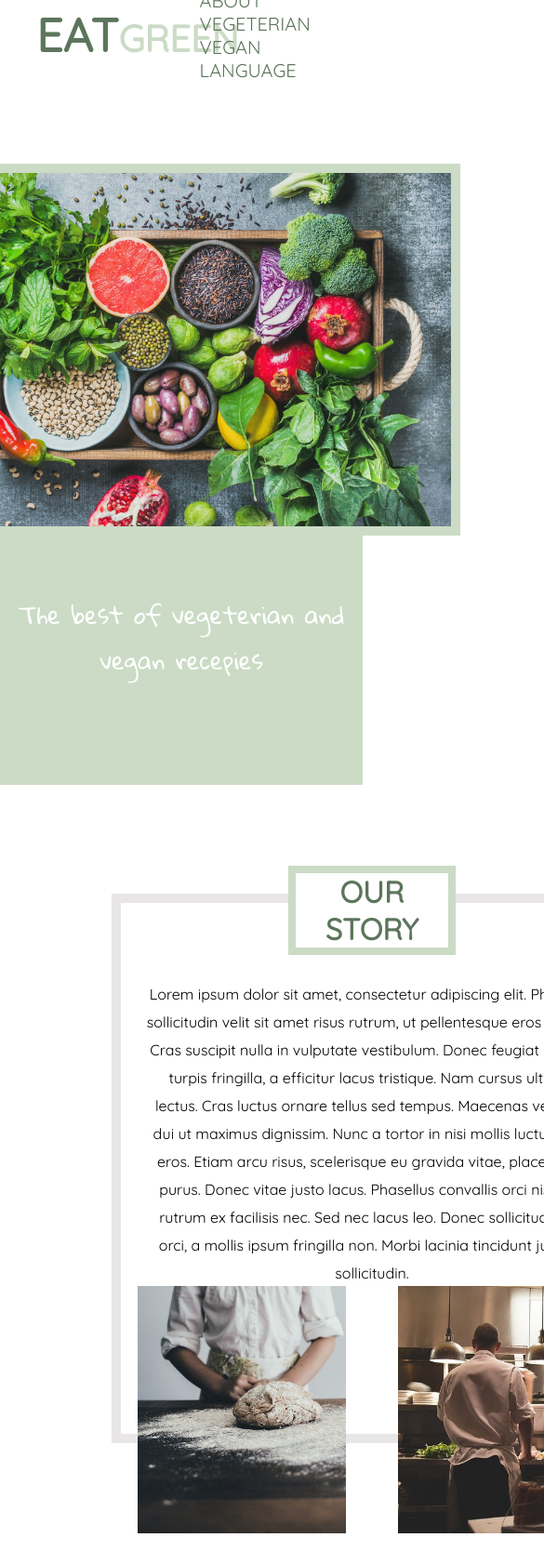
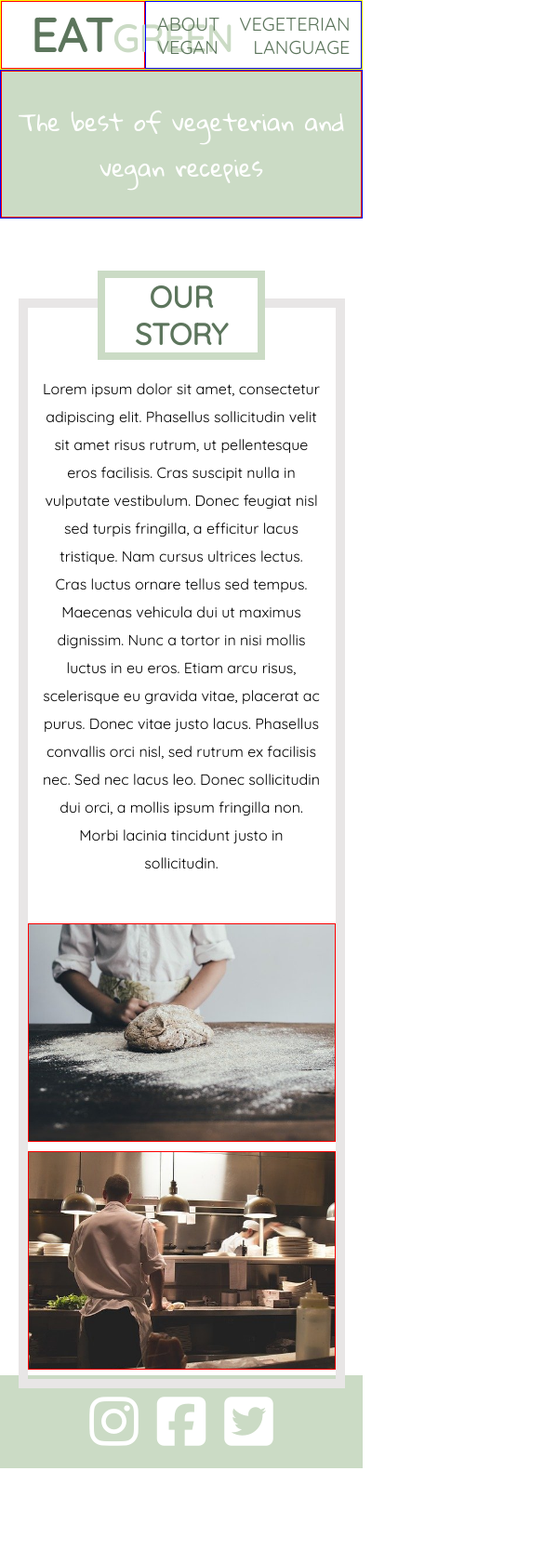
Before and after one commit to sirisandnes/Freaky-Friday, a plain HTML site: page index.html in a window 390 px wide. Shown: the top 1682 px of the page at 93% size, 585 px wide, since content can reach past the window. After the commit the page ends 1579 px from the top, so only its background shows below. Drawn offline with Linux system fonts and the light colour scheme.

Commit message:
før ny header

```diff
--- /dev/null
+++ b/dynamic.css
@@ -0,0 +1,186 @@
+*
+{
+    box-sizing: border-box;
+    margin: 0;
+    padding: 0;
+    font-family: 'Quicksand', sans-serif;
+}
+
+
+@media only screen and (max-width: 1100px)
+{
+    .box-type1
+    {
+        width:40%;
+
+    }
+    .box-type2
+    {
+        width:60%;
+
+    }
+    .box-type2 ul
+    {
+        width:90%;
+    }
+    .about-element1
+    {
+        width:90%;
+    }
+
+    .about-element2
+    {
+     width: 90%;
+    }
+
+    .about-bilde
+    {
+        width:40%;
+    }
+
+}
+
+@media only screen and (max-width: 800px)
+
+{
+
+
+    .wrapper-about
+    {
+    width:100%;
+    height:100%;
+    display: flex;
+    flex-direction: column;
+    justify-content: center;
+    text-align: center;
+    margin-top: 100px;
+    }
+
+    .about-element1
+    {
+    border:10px solid #E8E6E6;
+    width:90%;
+    height: 700px;
+    display:flex;
+    flex-direction: column;
+    align-items: center;
+    border-bottom: white;
+    padding-bottom: 50px;
+
+    }
+    .about-element2
+    {
+
+    width:90%;
+    height: 300px;
+    display: flex;
+    flex-direction: row;
+    justify-content: space-around;
+    border-left: 10px solid #E8E6E6;
+    border-right:10px solid #E8E6E6;
+    border-bottom: 10px solid #E8E6E6;
+
+    }
+    .about-bilde
+    {
+
+    width:40%;
+    height:100%;
+    overflow: hidden;
+
+
+    }
+
+    .about-bilde img
+    {
+    width: 400px;
+    object-fit: cover;
+    }
+
+
+}
+
+@media only screen and (max-width: 600px)
+{
+    body
+    {
+        background-image: none;
+    }
+    .wrapper-frontpage
+    {
+        border:1px solid blue;
+        height: 160px;
+        margin-bottom: 50px;
+    }
+    .frontpage
+    {
+        display: none;
+    }
+    .frontpage-undertext
+    {
+        border:1px solid red;
+        background-color: #CBDBC5;
+        padding:0;
+        height: 160px;
+        display: flex;
+        justify-content: center;
+        align-items: center;
+
+    }
+    .wrapper-about
+    {
+    width:100%;
+    display: flex;
+    flex-direction: column;
+    justify-content: center;
+    text-align: center;
+    margin-top: 300px;
+    }
+
+    .about-element1
+    {
+    border:10px solid #E8E6E6;
+    width:90%;
+    height: 700px;
+    display:flex;
+    flex-direction: column;
+    align-items: center;
+    border-bottom: white;
+    padding-bottom: 50px;
+    }
+
+    .about-element2
+    {
+
+    width:90%;
+    height:500px;
+    display: flex;
+    flex-direction: column;
+    border-left: 10px solid #E8E6E6;
+    border-right:10px solid #E8E6E6;
+    border-bottom: 10px solid #E8E6E6;
+    align-items: center;
+    margin-bottom: 100px;
+
+    }
+    .about-bilde
+    {
+
+       border:1px solid red;
+       width:100%;
+       margin-bottom: 10px;
+
+
+    }
+
+    .about-bilde img
+    {
+       height:100%;
+    }
+
+    .footer
+    {
+        margin-top: 100px;
+    }
+
+}
--- a/index.css
+++ b/index.css
@@ -33,14 +33,25 @@ html, body {
     top:0;
     position: fixed;
     background-color: white;
+    border:1px solid yellow;
 }
 
-.box-type1
+ .box-type1
 {
     width:50%;
     display: flex;
     justify-content: center;
     align-items: center;
+    border:1px solid red;
+
+}
+.box-type2
+{
+    width:50%;
+    display: flex;
+    justify-content: center;
+    align-items: center;
+    border:1px solid blue;
 
 }
 
@@ -100,7 +111,7 @@ li a:hover
 	border-image-slice: 1;
     height:400px;
     width: 50%;
-    min-width: 600px;
+    min-width: 500px;
 
 }
 
@@ -183,6 +194,7 @@ body{
     width:40%;
     height:35%;
     overflow: hidden;
+
 }
 
 .about-bilde img
--- a/index.html
+++ b/index.html
@@ -8,6 +8,8 @@
         <title>Freaky friday</title>
         <meta name="viewport" content="width=device-width, initial-scale=1.0">
         <link rel="stylesheet" href="index.css">
+        <link rel="stylesheet" href="dynamic.css">
+
 
 
         <link href="https://fonts.googleapis.com/css2?family=Quicksand&display=swap" rel="stylesheet">
@@ -22,7 +24,7 @@
                 <div class="box-type1">
                     <h1><span>EAT</span>GREEN</h1>
                 </div>
-                <div class="box-type1">
+                <div class="box-type2">
                     <ul>
                         <li>
                             <a href="#om-oss">ABOUT</a>
@@ -46,6 +48,8 @@
                 </div>
             </div>
         </header>
+
+
 
         <div class="wrapper-frontpage">
 
@@ -85,7 +89,12 @@
             </div>
         </footer>
 
+
+
+
     </body>
 
 
+
+
 </html>
--- a/vegeterian.css
+++ b/vegeterian.css
@@ -23,6 +23,14 @@
 }
 
 .box-type1
+{
+    width:50%;
+    display: flex;
+    justify-content: center;
+    align-items: center;
+
+}
+.box-type2
 {
     width:50%;
     display: flex;
@@ -120,6 +128,11 @@ li a:hover
     text-decoration: none;
 }
 
+.recepie:hover
+{
+    border:10px solid #f3f0f0;
+}
+
 .recepie img
 {
     width:300px;
```
Also changed, not shown: indexnorsk.html (+2 -1 lines), vegan.html (+2 -1 lines), vegannorsk.html (+2 -1 lines), vegeterian.html (+2 -1 lines), vegeteriannorsk.html (+2 -1 lines).
